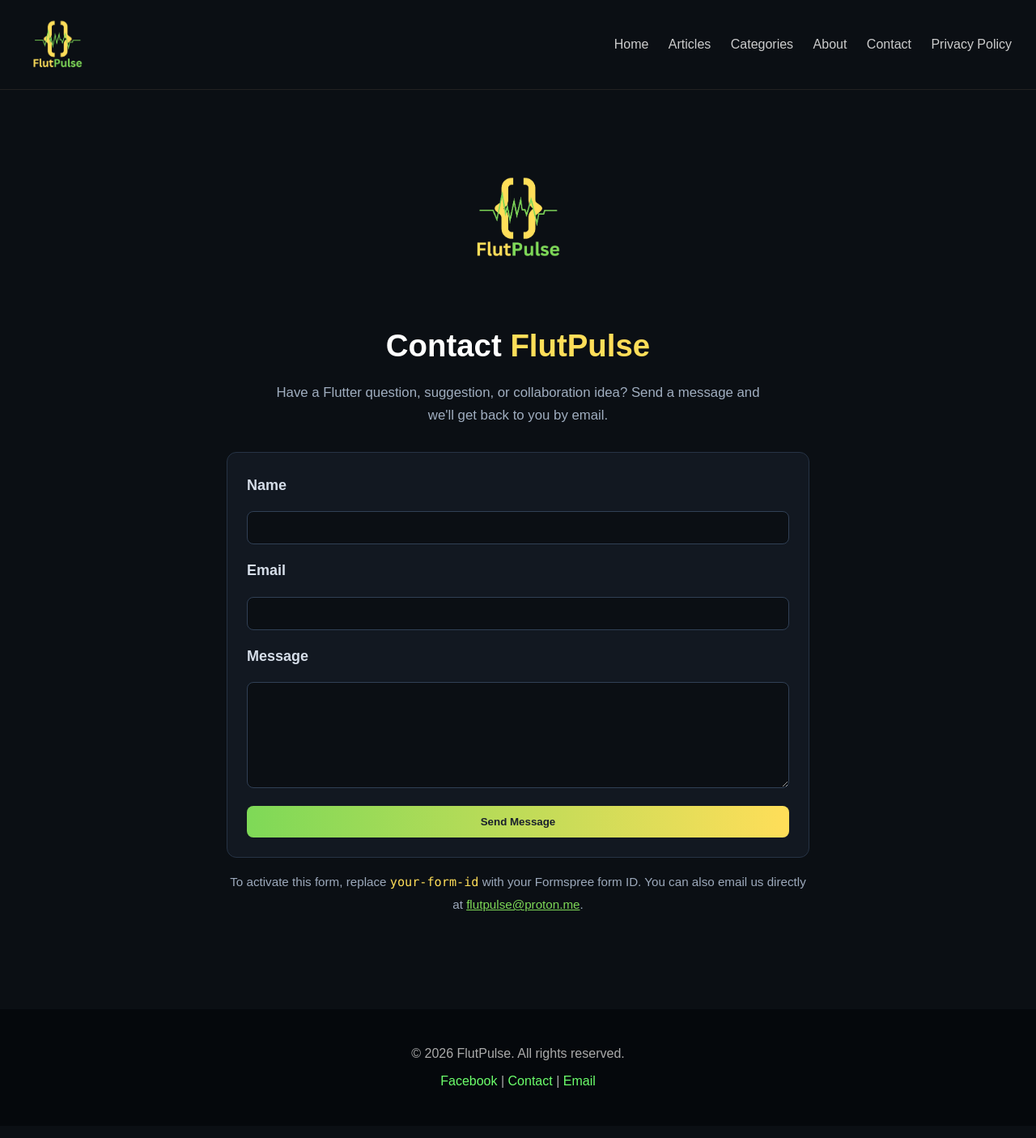
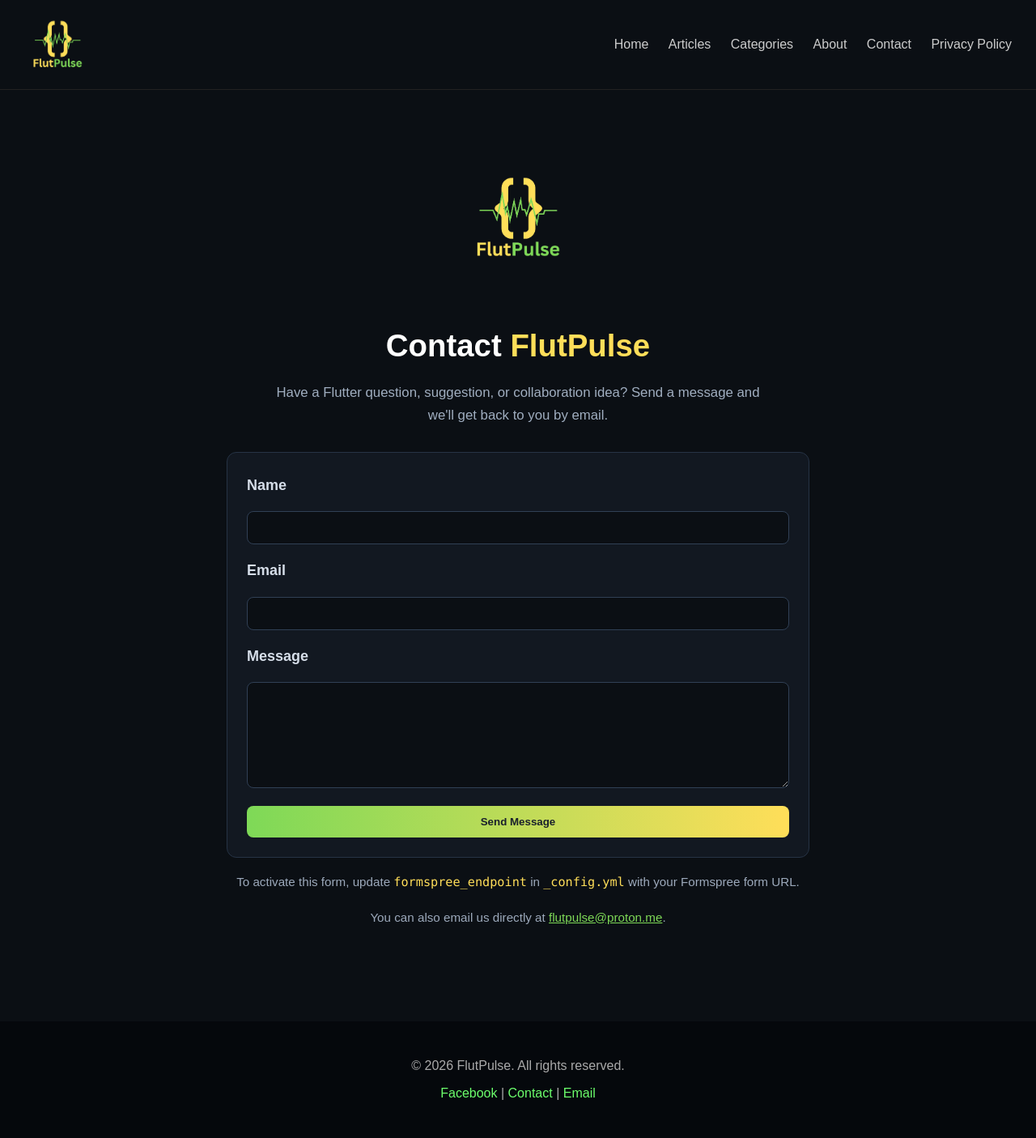
Before and after one commit to ahmloutfy/flutpulse, a Jekyll site: the page built from contact.md, in a window 1280 px wide. Shown: the whole page at 81% size. Built offline with Jekyll 4.4.1, drawn with Linux system fonts in a browser that asks for light colours.

Commit message:
Make contact form endpoint configurable
Co-authored-by: ahmloutfy <47849967+ahmloutfy@users.noreply.github.com>

```diff
--- a/_config.yml
+++ b/_config.yml
@@ -12,3 +12,5 @@ jekyll-archives:
   layout: category-page
   permalinks:
     category: /categories/:name/
+
+formspree_endpoint: "https://formspree.io/f/your-form-id"
--- a/_layouts/default.html
+++ b/_layouts/default.html
@@ -367,7 +367,7 @@
 <footer>
   <p>© 2026 FlutPulse. All rights reserved.</p>
   <p>
-    <a href="https://www.facebook.com/flutpulse" data-track-location="footer">Facebook</a> |
+    <a href="https://www.facebook.com/flutpulse" data-track-cta="facebook_open" data-track-location="footer">Facebook</a> |
     <a href="{{ site.baseurl }}/contact/" data-track-cta="contact_page" data-track-location="footer">Contact</a> |
     <a href="mailto:flutpulse@proton.me" data-track-cta="contact_email" data-track-location="footer">Email</a>
   </p>
--- a/contact.md
+++ b/contact.md
@@ -6,6 +6,7 @@ no_ads: true
 ---
 
 <div class="about-container" style="max-width: 800px; margin: 0 auto; padding: 40px 20px; font-family: 'Poppins', sans-serif; color: #ffffff;">
+  {% assign form_action = site.formspree_endpoint | default: "https://formspree.io/f/your-form-id" %}
   <div style="text-align: center; margin-bottom: 30px;">
     <img src="{{ '/flutpulse_logo.png' | relative_url }}"
          alt="FlutPulse Logo"
@@ -19,7 +20,7 @@ no_ads: true
   </div>
 
   <div style="background: #121821; border: 1px solid #263345; border-radius: 12px; padding: 24px;">
-    <form action="https://formspree.io/f/your-form-id"
+    <form action="{{ form_action }}"
           method="POST"
           style="display: grid; gap: 16px;">
       <input type="hidden" name="_subject" value="New Contact Message - FlutPulse">
@@ -53,8 +54,14 @@ no_ads: true
     </form>
   </div>
 
-  <p style="text-align: center; margin-top: 16px; color: #9ca9bb; font-size: 0.95rem;">
-    To activate this form, replace <code style="color:#FFDE59;">your-form-id</code> with your Formspree form ID.
+  {% if form_action contains "your-form-id" %}
+    <p style="text-align: center; margin-top: 16px; color: #9ca9bb; font-size: 0.95rem;">
+      To activate this form, update <code style="color:#FFDE59;">formspree_endpoint</code> in
+      <code style="color:#FFDE59;">_config.yml</code> with your Formspree form URL.
+    </p>
+  {% endif %}
+
+  <p style="text-align: center; margin-top: 10px; color: #9ca9bb; font-size: 0.95rem;">
     You can also email us directly at <a href="mailto:flutpulse@proton.me" style="color:#7ED957;">flutpulse@proton.me</a>.
   </p>
 </div>
```
